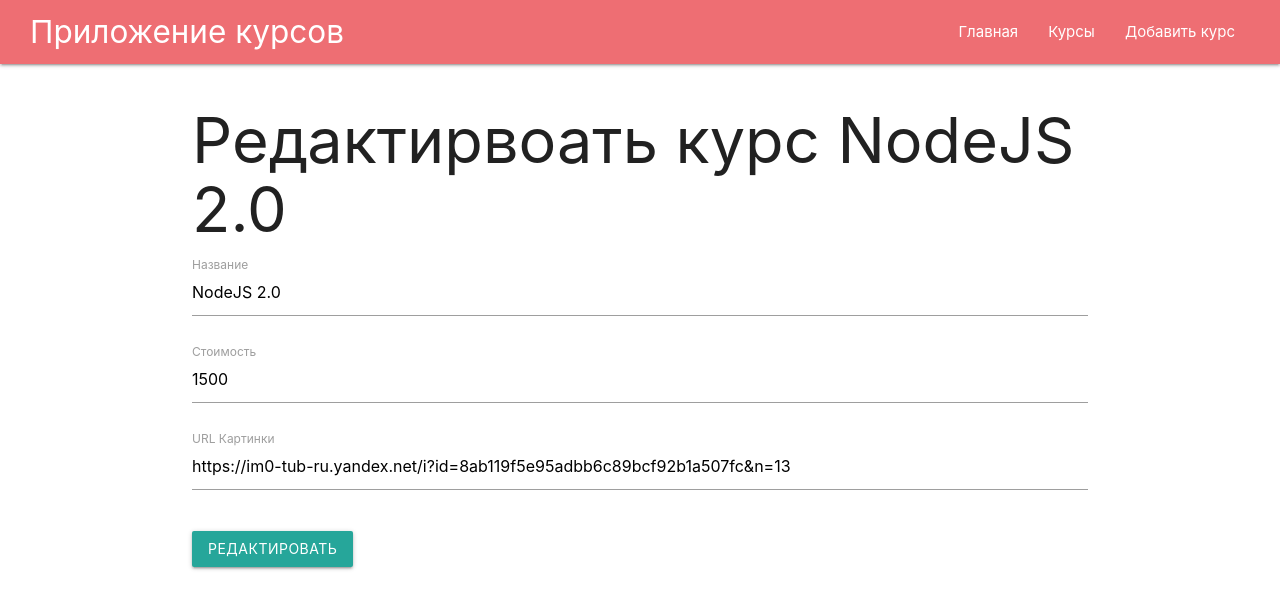
After one commit to webstartsev/nodejs-tuturial, a Node server app: a page that uses express/views/course-edit.hbs in a window 1280 px wide. The commit adds this page. Shown: the top 609 px of the page. Run offline with Node 20, Linux system fonts and the light colour scheme; some libraries are stand-ins or nearby versions.

Commit message:
editing course

```diff
--- a/express/data/courses.json
+++ b/express/data/courses.json
@@ -1 +1 @@
-[{"title":"NodeJS","price":"1000","img":"https://im0-tub-ru.yandex.net/i?id=8ab119f5e95adbb6c89bcf92b1a507fc&n=13","id":"HMnWx7WCPBcc6v9i1GltW"},{"title":"ReactJS","price":"2000","img":"https://im0-tub-ru.yandex.net/i?id=624de9daaabd1bc4fe13c15a06a15556&n=13","id":"plJYF-pA5y1FfvwJS9s50"}]
+[{"title":"NodeJS 2.0","price":"1500","img":"https://im0-tub-ru.yandex.net/i?id=8ab119f5e95adbb6c89bcf92b1a507fc&n=13","id":"HMnWx7WCPBcc6v9i1GltW"},{"title":"ReactJS","price":"2000","img":"https://im0-tub-ru.yandex.net/i?id=624de9daaabd1bc4fe13c15a06a15556&n=13","id":"plJYF-pA5y1FfvwJS9s50"}]
--- a/express/models/courses.js
+++ b/express/models/courses.js
@@ -36,6 +36,25 @@
     });
   }
 
+  static async update(course) {
+    const courses = await Course.getAll();
+
+    const idx = courses.findIndex(c => c.id === course.id);
+    courses[idx] = course;
+
+    return new Promise((resolve, reject) => {
+      fs.writeFile(
+        path.join(__dirname, '..', 'data', 'courses.json'),
+        JSON.stringify(courses),
+        err => {
+          if (err) reject(err);
+
+          resolve();
+        }
+      );
+    });
+  }
+
   static getAll() {
     return new Promise((resolve, reject) => {
       fs.readFile(path.join(__dirname, '..', 'data', 'courses.json'), 'utf-8', (err, content) => {
--- a/express/routes/courses.js
+++ b/express/routes/courses.js
@@ -11,6 +11,24 @@
   });
 });
 
+router.get('/:id/edit', async (req, res) => {
+  if (!req.query.allow) {
+    return res.redirect('/');
+  }
+
+  const course = await Course.getById(req.params.id);
+
+  res.render('course-edit', {
+    title: `Редактировать ${course.title}`,
+    course
+  });
+});
+
+router.post('/edit', async (req, res) => {
+  await Course.update(req.body);
+  res.redirect('/courses');
+});
+
 router.get('/:id', async (req, res) => {
   const course = await Course.getById(req.params.id);
   res.render('course', {
--- /dev/null
+++ b/express/views/course-edit.hbs
@@ -0,0 +1,26 @@
+<h1>Редактирвоать курс {{course.title}}</h1>
+
+<form action="/courses/edit" method="POST">
+  <div class="input-field">
+    <input id="title" name="title" type="text" class="validate" required value="{{course.title}}">
+    <label for="title">Название</label>
+    <span class="helper-text" data-error="Введите название"></span>
+  </div>
+
+  <div class="input-field">
+    <input id="price" name="price" type="number" class="validate" required min="1" value="{{course.price}}">
+    <label for="price">Стоимость</label>
+    <span class="helper-text" data-error="Введите стоимость"></span>
+  </div>
+
+  <div class="input-field">
+    <input id="img" name="img" type="text" class="validate" required value="{{course.img}}">
+    <label for="img">URL Картинки</label>
+    <span class="helper-text" data-error="Введите путь до картинки"></span>
+  </div>
+
+  <input type="hidden" name="id" value="{{course.id}}">
+
+  <button class="btn btn-primary">Редактировать</button>
+
+</form>
--- a/express/views/courses.hbs
+++ b/express/views/courses.hbs
@@ -14,6 +14,7 @@
       </div>
       <div class="card-action">
         <a href="/courses/{{id}}" target="_blank" rel="noopener noreferrer">Открыть курс</a>
+        <a href="/courses/{{id}}/edit?allow=true">Редактировать</a>
       </div>
     </div>
   </div>
--- a/express/views/index.hbs
+++ b/express/views/index.hbs
@@ -1,2 +1,3 @@
-<h1>Home page</h1>
-<a href="/about">About page</a>
+<h1>Добро пожаловать</h1>
+
+<p>Здесь только лучшие курсы</p>
```
